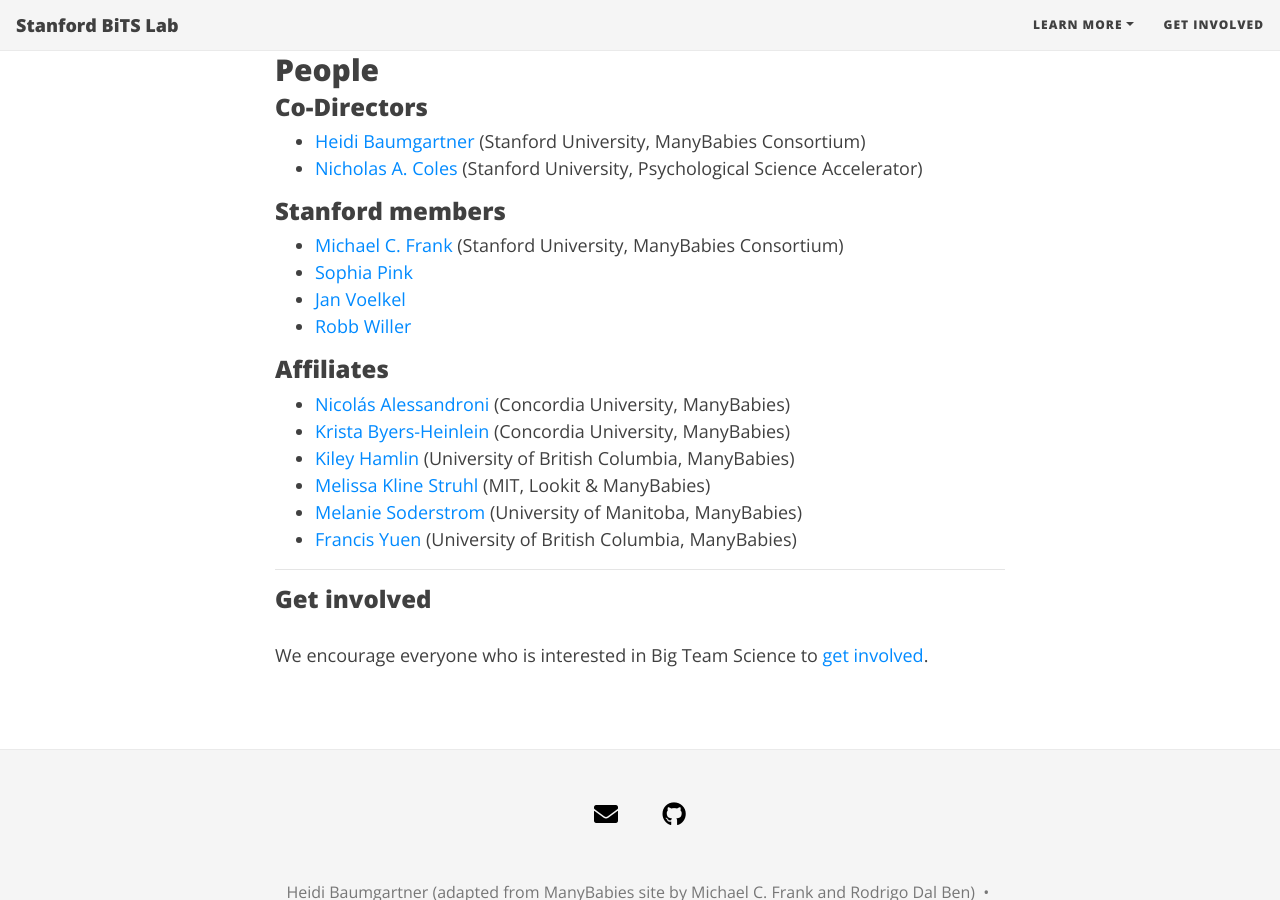
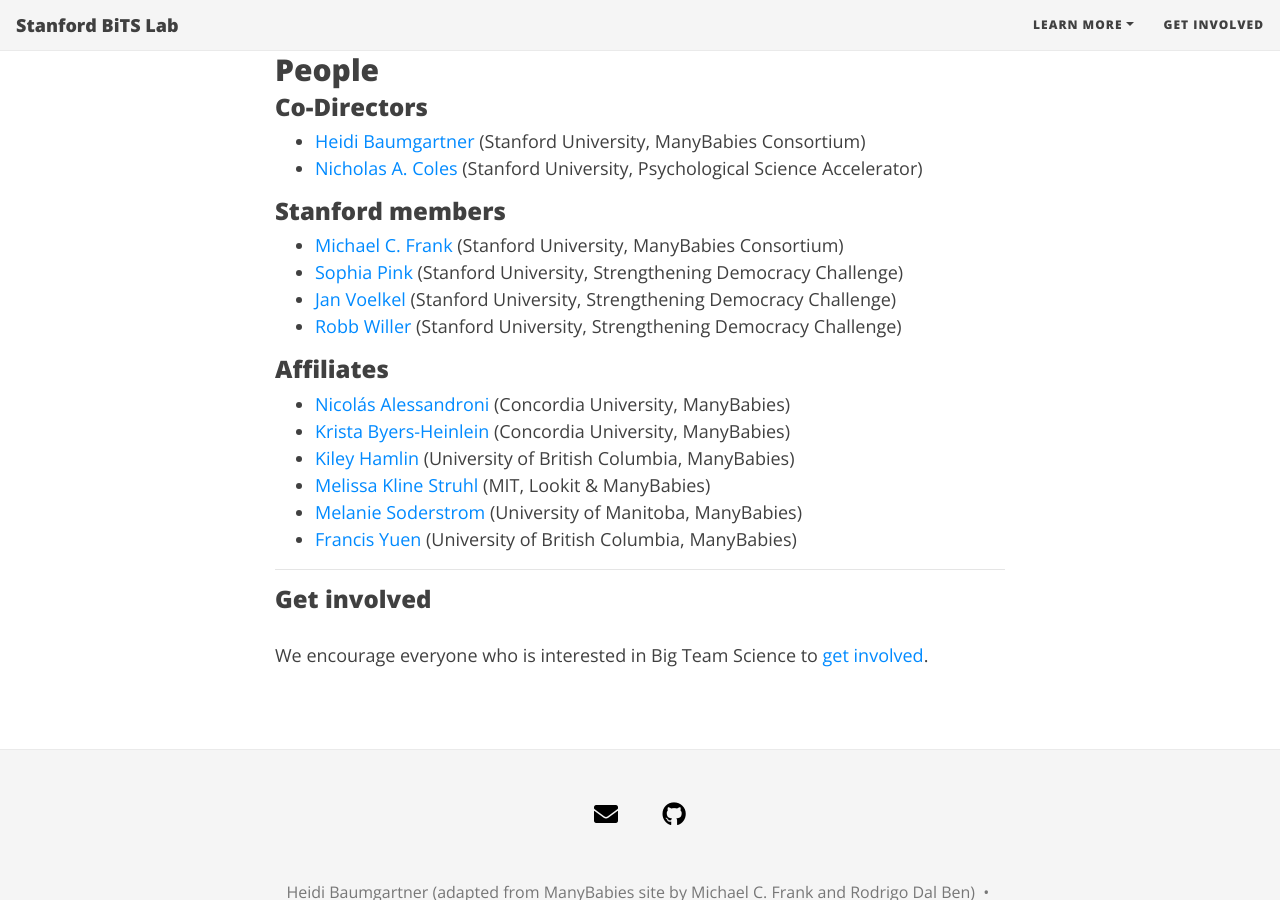
Before and after one commit to heidibaum/bigteamsciencelab.github.io, a Jekyll site: the page built from people.md, in a window 1280 px wide and 900 px high, scrolled down 542 px. Built offline with Jekyll 4.4.1, drawn with Linux system fonts in a browser that asks for light colours; nearby versions of some CDN libraries.

Commit message:
Update people.md

```diff
--- a/people.md
+++ b/people.md
@@ -17,9 +17,9 @@
 
 ### Stanford members
 * [Michael C. Frank](https://web.stanford.edu/~mcfrank/) (Stanford University, ManyBabies Consortium)
-* [Sophia Pink](Stanford University, Strengthening Democracy Challenge)
-* [Jan Voelkel](Stanford University, Strengthening Democracy Challenge)
-* [Robb Willer](Stanford University, Strengthening Democracy Challenge)
+* [Sophia Pink](http://www.sophiapink.com) (Stanford University, Strengthening Democracy Challenge)
+* [Jan Voelkel](https://sociology.stanford.edu/people/jan-gerrit-voelkel) (Stanford University, Strengthening Democracy Challenge)
+* [Robb Willer](https://sociology.stanford.edu/people/robb-willer) (Stanford University, Strengthening Democracy Challenge)
 
 ### Affiliates
 * [Nicolás Alessandroni](http://infantresearch.ca/team) (Concordia University, ManyBabies)
```
